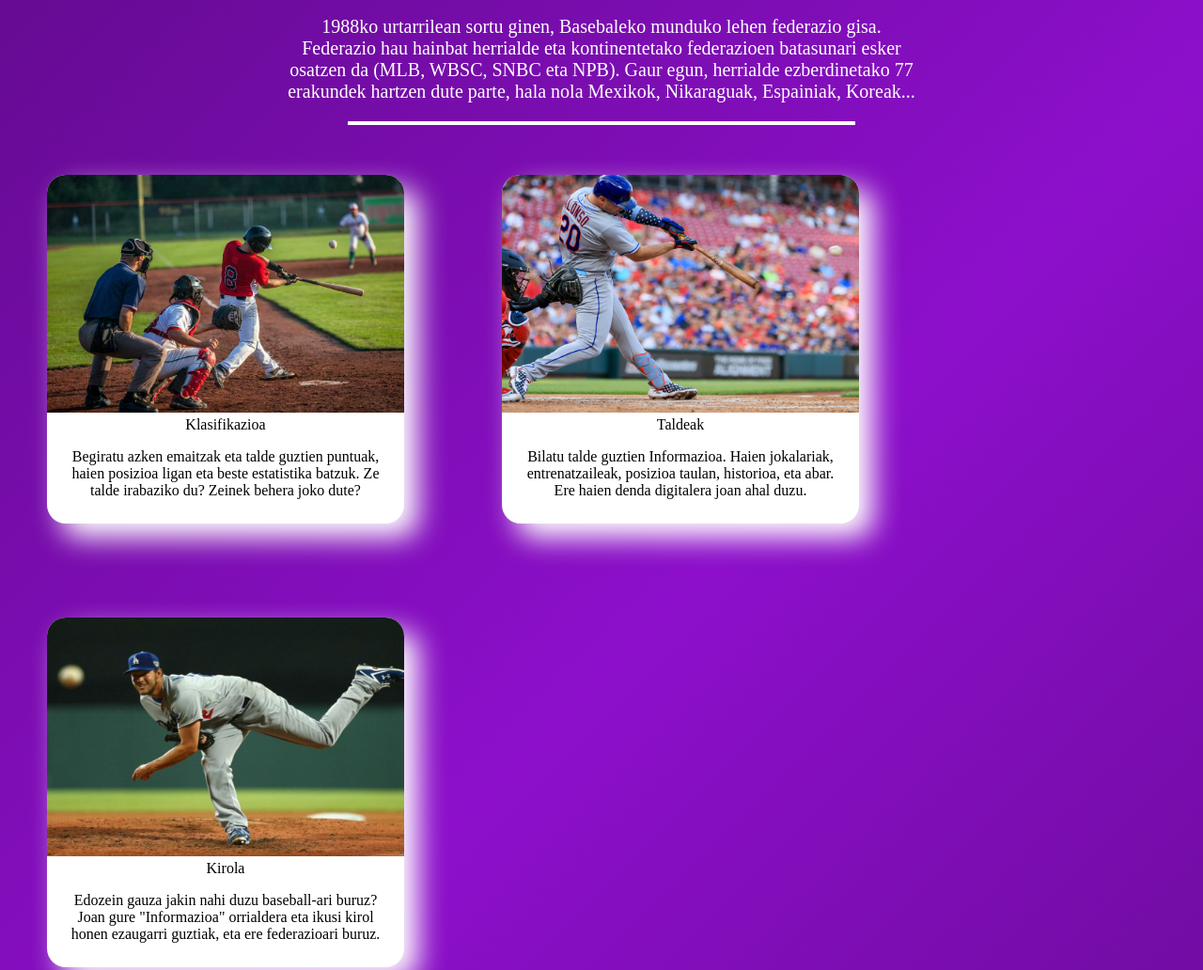
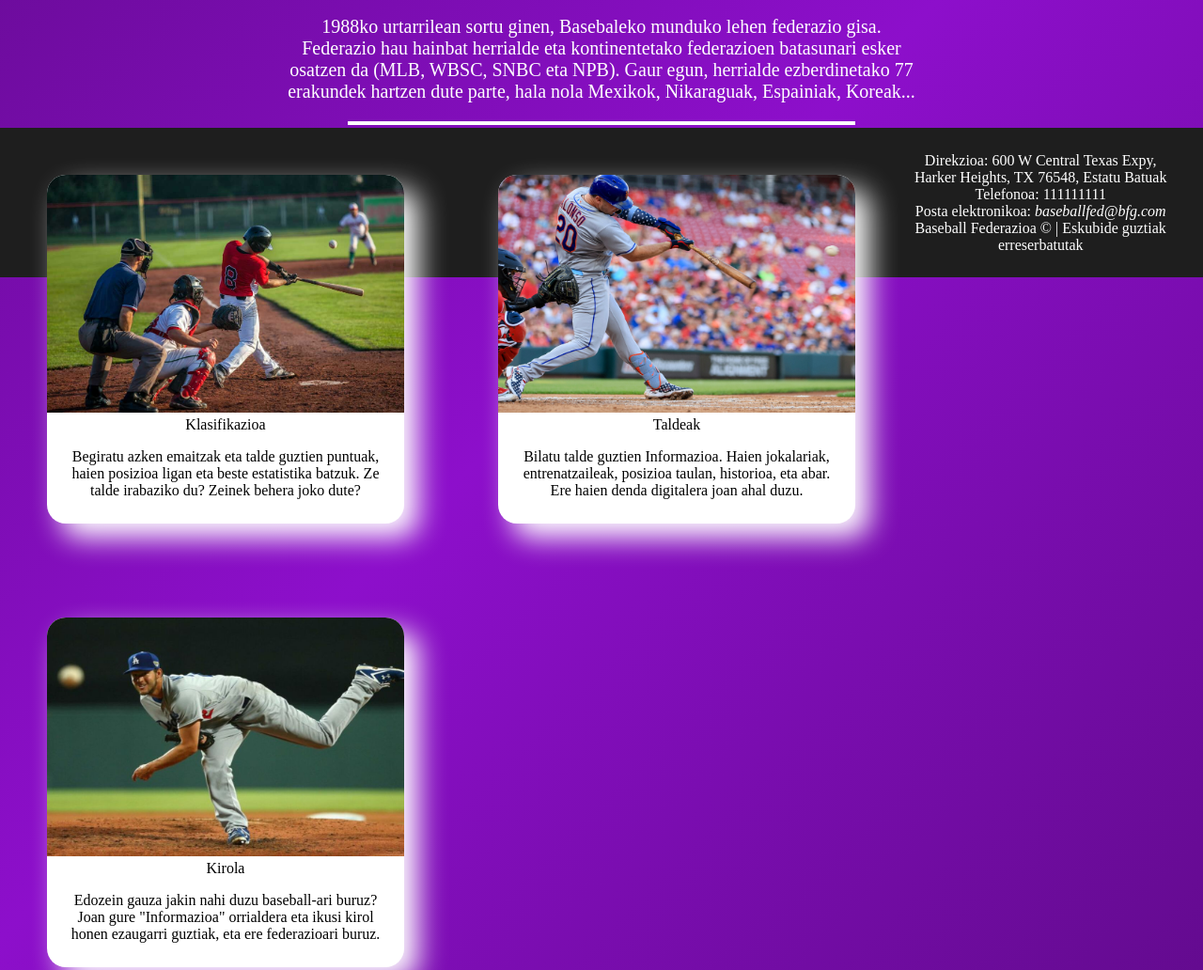
Before and after one commit to Syfreia/GBF-WEB, a plain HTML site: page index.html in a window 1280 px wide. Shown: the part 1002-2034 px from the top of the page at 94% size. Drawn offline with Linux system fonts and the light colour scheme.

Commit message:
Update style.css

```diff
--- a/css/style.css
+++ b/css/style.css
@@ -340,6 +340,7 @@ audio{
     margin: 50px;
     padding-bottom: 10px;
     display: inline-block;
+    float: inline-start;
 }
 
 .card img{
@@ -355,6 +356,7 @@ audio{
 .card a:hover{
     font-size: 20px;
     transition: 0.5s;
+    float: inline-start;
 }
 
 .card p{
@@ -389,7 +391,7 @@ footer{
     padding: 20px;
     text-align: center;
     background-color: rgb(30, 30, 30);
-    margin-top: 15.5%;
+    padding: 2%;
 }
 
 
```
